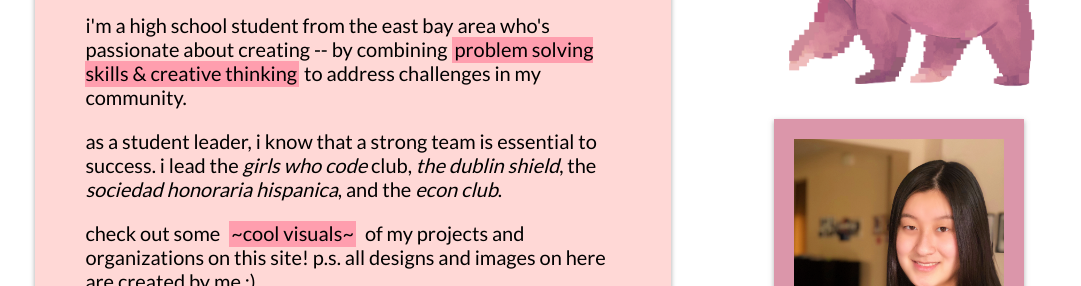
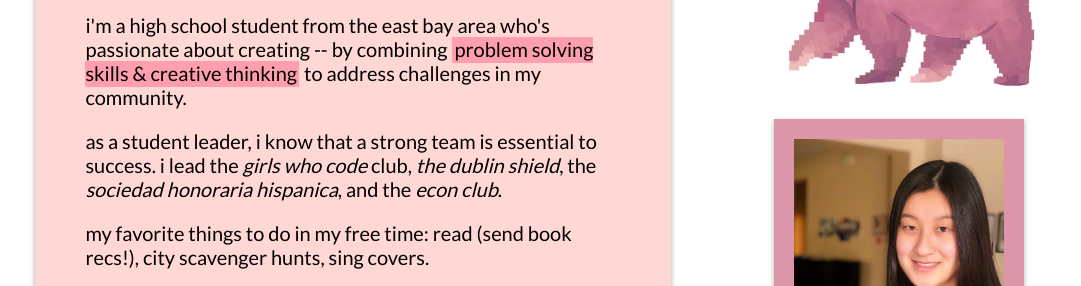
Before and after one commit to graceliu1/personal-portfolio, a Gatsby site: page / in a window 1280 px wide. Shown: the part 250-536 px from the top of the page, without its empty margins (99-1180 px from the left). Built offline with nearby package versions, Linux system fonts and the light colour scheme; Gatsby itself is replaced by a stand-in of ours.

Commit message:
Update index.js

```diff
--- a/src/pages/index.js
+++ b/src/pages/index.js
@@ -73,6 +73,9 @@ const IndexPage = () => (
             <p>as a student leader, i know that a strong team is essential to success.
               i lead the <em>girls who code</em> club, <em> the dublin shield</em>, the <em>sociedad honoraria hispanica</em>,
                 and the <em>econ club</em>.
+            </p>
+            <p>
+                  my favorite things to do in my free time: read (send book recs!), city scavenger hunts, sing covers.
             </p>
             <p>check out some <span className = {highlightTextPink} style = {{zIndex: '0'}}>~cool visuals~</span> of my projects and organizations on this site! p.s.
             all designs and images on here are created by me :)
```
